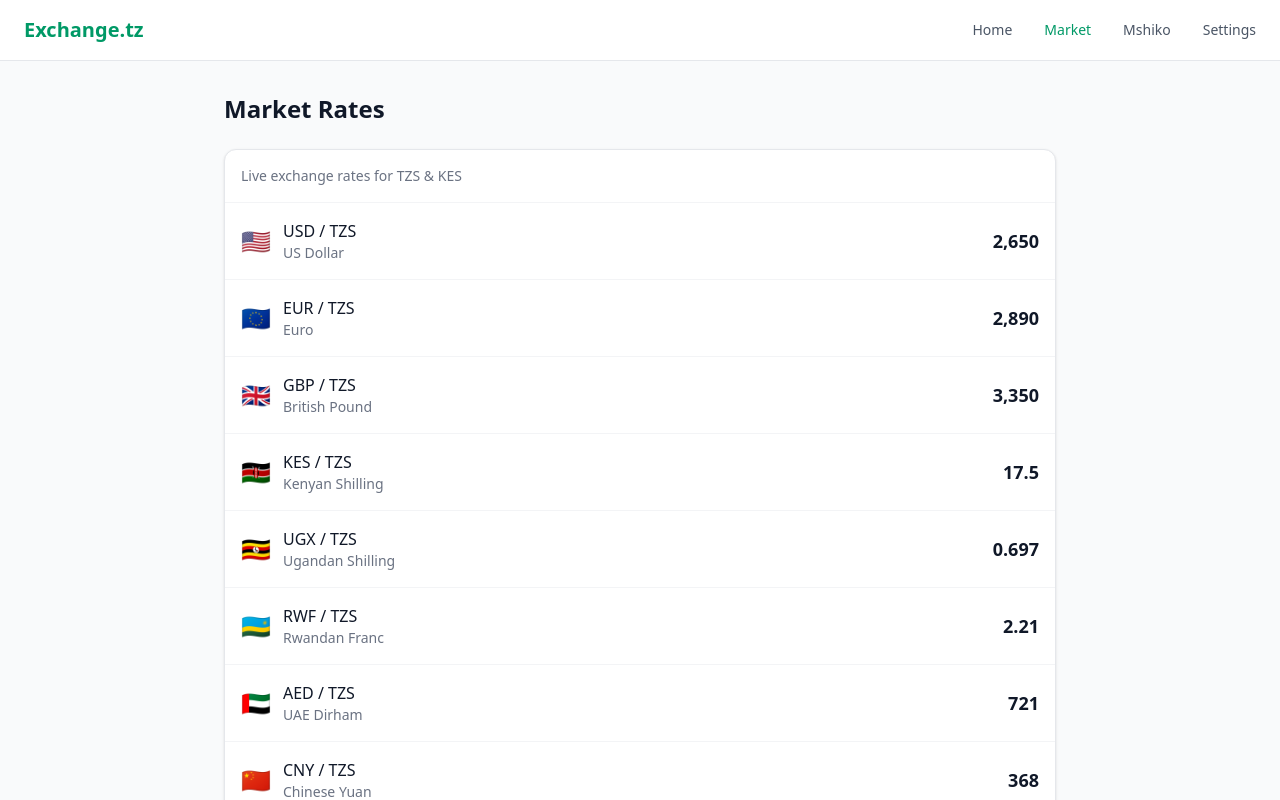
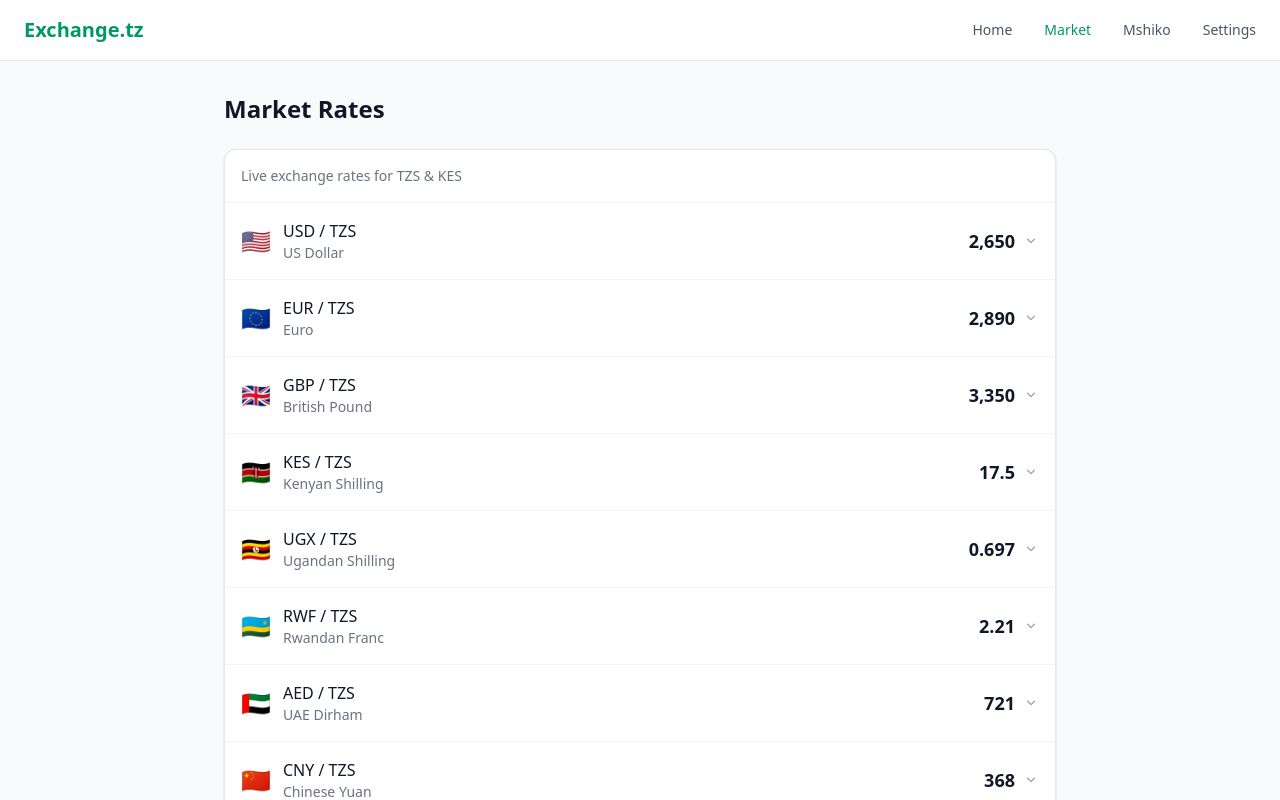
Before and after one commit to eddietal2/EAX, a SvelteKit app in the folder etz/: page /market in a window 1280 px wide. Shown: the top 800 px of the page. Built offline with nearby package versions, Linux system fonts and the light colour scheme.

Commit message:
Added Accordian Style Dropdowns on /market/page

```diff
--- a/etz/src/routes/market/+page.svelte
+++ b/etz/src/routes/market/+page.svelte
@@ -24,6 +24,8 @@
 		{ code: 'EGP', name: 'Egyptian Pound', flag: '🇪🇬', value: 88.3 }
 	];
 
+	let openCode = '';
+
 	const formatRate = (value: number) => value.toLocaleString(undefined, { maximumFractionDigits: 3 });
 </script>
 
@@ -37,7 +39,13 @@
 
 		<div class="divide-y divide-gray-100">
 			{#each rates as rate}
-				<div class="p-4 flex items-center justify-between">
+				<div class="border-b border-gray-100 last:border-b-0">
+					<button
+						type="button"
+						class="w-full p-4 flex items-center justify-between text-left hover:bg-gray-50"
+						aria-expanded={openCode === rate.code}
+						on:click={() => (openCode = openCode === rate.code ? '' : rate.code)}
+					>
 						<div class="flex items-center gap-3">
 							<span class="text-2xl">{rate.flag}</span>
 							<div>
@@ -45,7 +53,22 @@
 								<p class="text-sm text-gray-500">{rate.name}</p>
 							</div>
 						</div>
+						<div class="flex items-center gap-2">
 							<p class="text-lg font-semibold text-gray-900">{formatRate(rate.value)}</p>
+							<svg
+								class={`w-4 h-4 text-gray-400 transition-transform ${openCode === rate.code ? 'rotate-180' : ''}`}
+								viewBox="0 0 20 20"
+								fill="currentColor"
+							>
+								<path d="M5.23 7.21a.75.75 0 0 1 1.06.02L10 10.94l3.71-3.71a.75.75 0 1 1 1.06 1.06l-4.24 4.25a.75.75 0 0 1-1.06 0L5.21 8.29a.75.75 0 0 1 .02-1.08z" />
+							</svg>
+						</div>
+					</button>
+					{#if openCode === rate.code}
+						<div class="px-4 pb-4 text-sm text-gray-600">
+							<p>1 {rate.code} = {formatRate(rate.value)} TZS</p>
+						</div>
+					{/if}
 				</div>
 			{/each}
 		</div>
```
Lines whose indentation alone changed are shown as unchanged.
